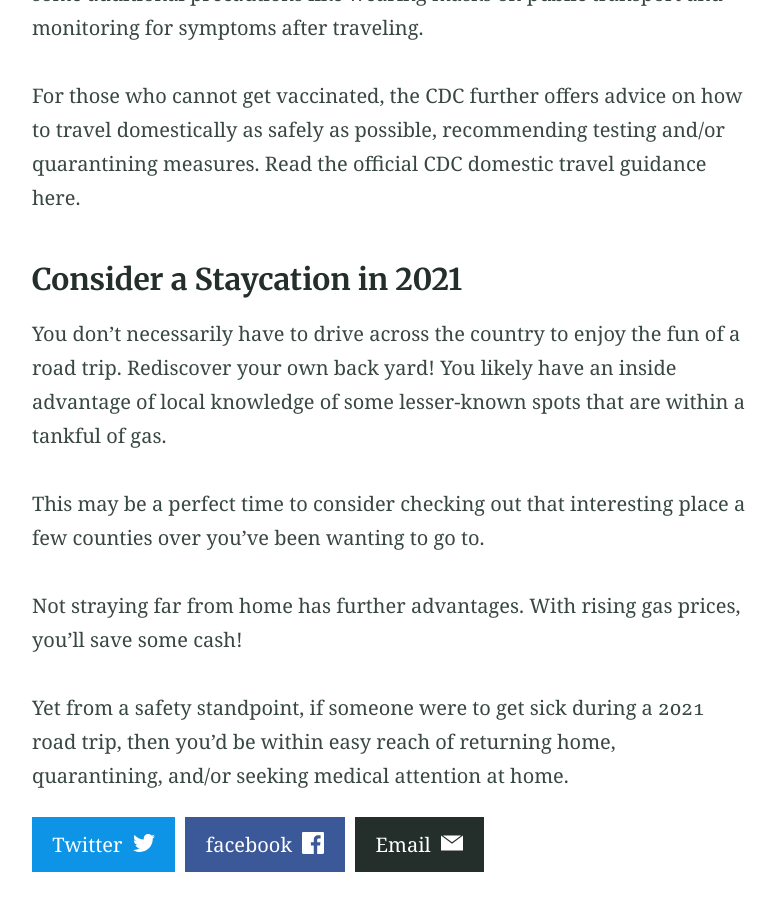
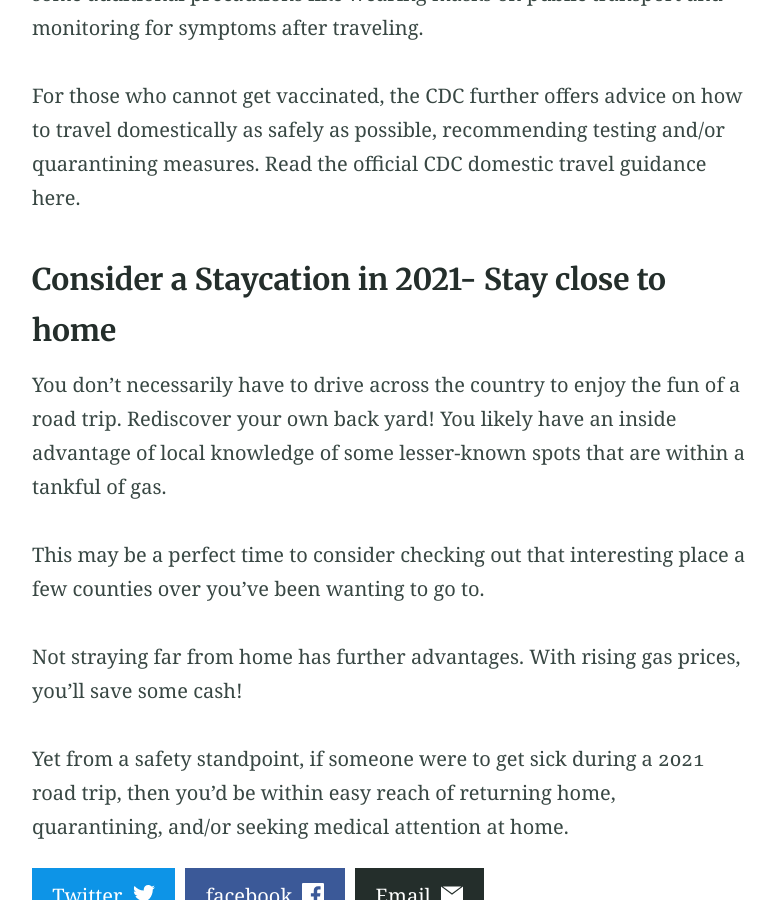
Before and after one commit to Coolweb2go/alembic, a Jekyll site: the page built from _posts/2016-08-29-example-post-three.md, in a window 1280 px wide and 900 px high, scrolled down 896 px. Shown: the whole window, without its empty margins (251-1027 px from the left). Built offline with Jekyll 4.4.1, drawn with Linux system fonts in a browser that asks for light colours.

Commit message:
Update from Forestry.io elle gamboa updated _posts/2016-08-29-example-post-three.md

```diff
--- a/_posts/2016-08-29-example-post-three.md
+++ b/_posts/2016-08-29-example-post-three.md
@@ -24,7 +24,7 @@ So as of this update – the US has given a green light for vaccinated Americans
 
 For those who cannot get vaccinated, the CDC further offers advice on how to travel domestically as safely as possible, recommending testing and/or quarantining measures. Read the official CDC domestic travel guidance here.
 
-### **Consider a Staycation in 2021**
+### Consider a Staycation in 2021- Stay close to home
 
 You don’t necessarily have to drive across the country to enjoy the fun of a road trip. Rediscover your own back yard! You likely have an inside advantage of local knowledge of some lesser-known spots that are within a tankful of gas.
 
```
